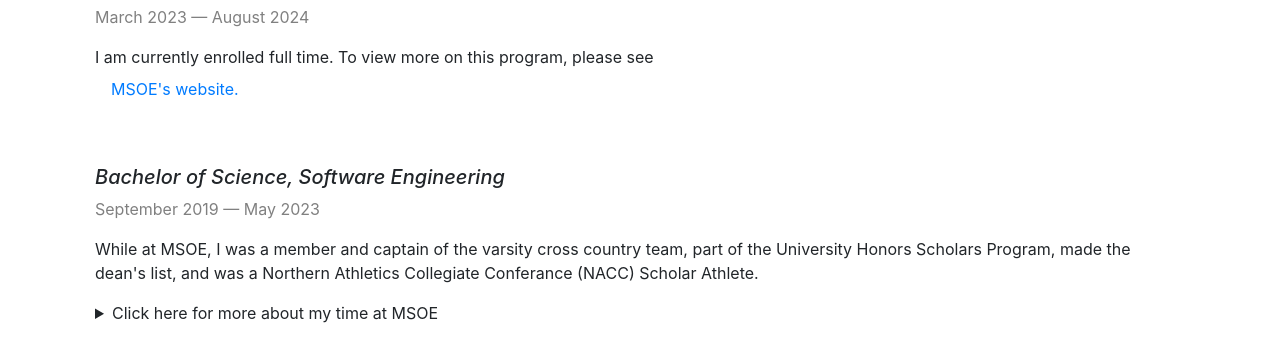
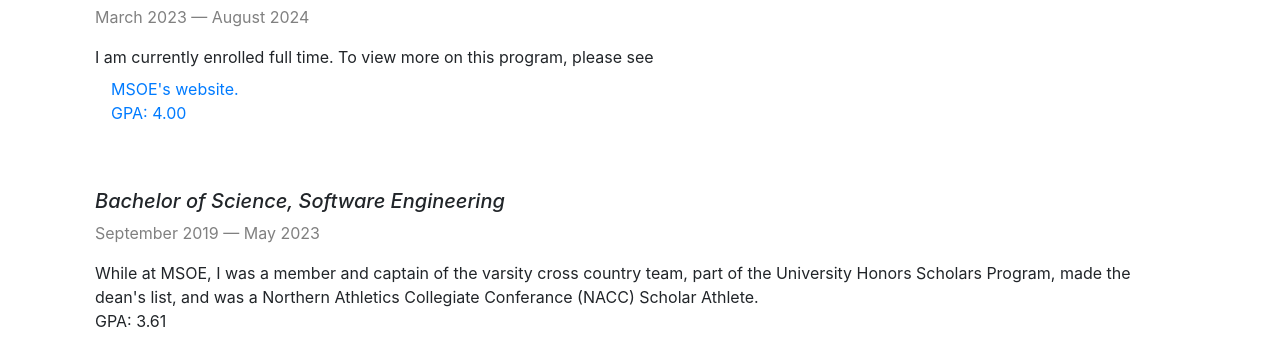
Before and after one commit to straslerj/straslerj.github.io, a plain HTML site: page education.html in a window 1280 px wide. Shown: the part 235-581 px from the top of the page. Drawn offline with nearby package versions, Linux system fonts and the light colour scheme.

Commit message:
Update education

```diff
--- a/education.html
+++ b/education.html
@@ -66,7 +66,7 @@
                 <p style="color:grey">March 2023 &mdash; August 2024</p>
                 <p>I am currently enrolled full time. To view more on this program, please see <a class="nav-link"
                         href="https://www.msoe.edu/academics/graduate-degrees/m-s-in-machine-learning/"
-                        target="_blank">MSOE's website.</a>
+                        target="_blank">MSOE's website.<br>GPA: 4.00</a>
                 <p><br></p>
                 <h5 class="font-italic">Bachelor of Science, Software Engineering
                 </h5>
@@ -74,7 +74,7 @@
                 <p>While at MSOE, I was a member and captain of the varsity cross country team, part of the University
                     Honors Scholars Program, made the dean's list, and was a Northern Athletics Collegiate Conferance
                     (NACC)
-                    Scholar Athlete.
+                    Scholar Athlete.<br>GPA: 3.61
                 <details>
                     <summary>Click here for more about my time at MSOE</summary>
                     <p>During my time as an undergrad at MSOE, the school operated on a trimester-based system rather
```
